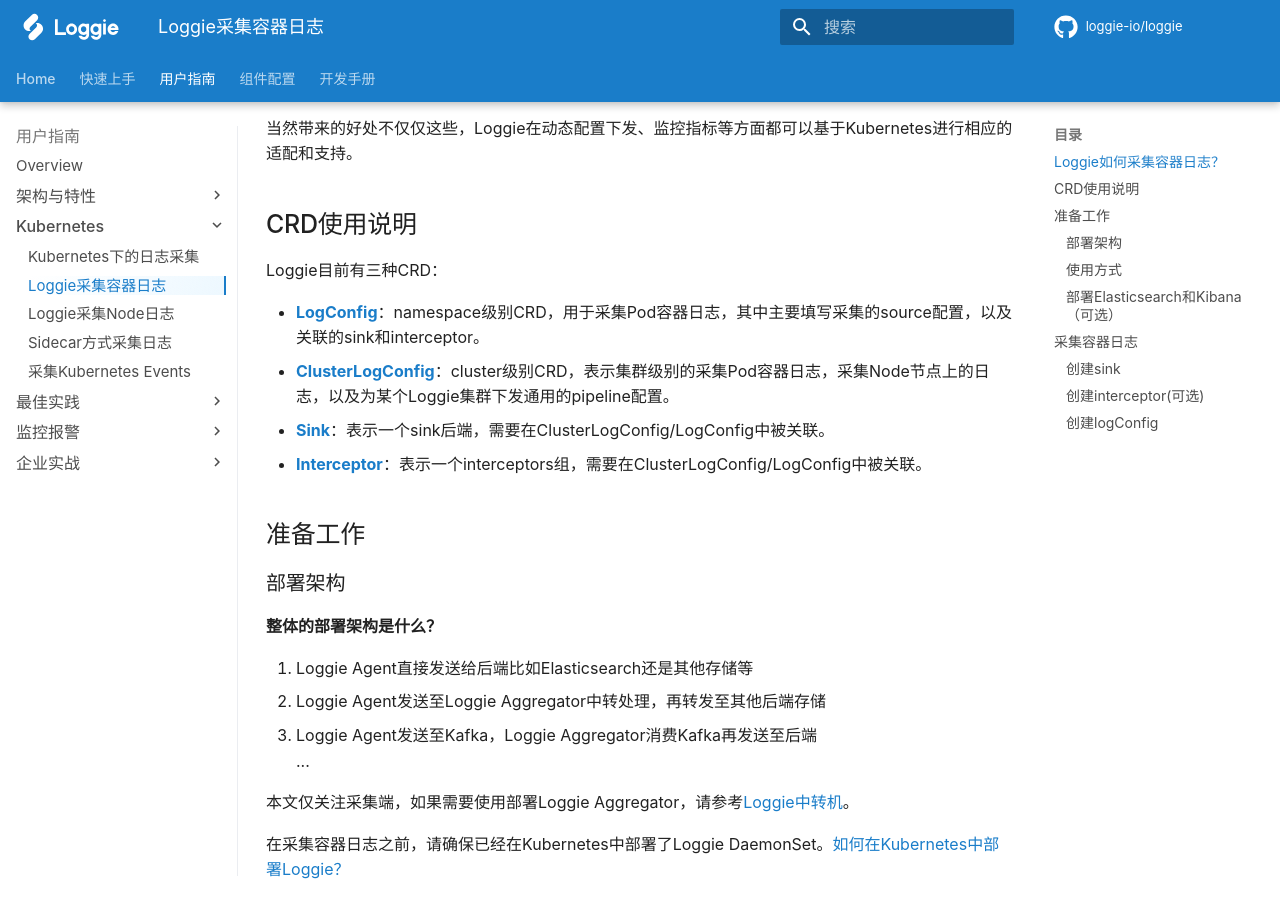
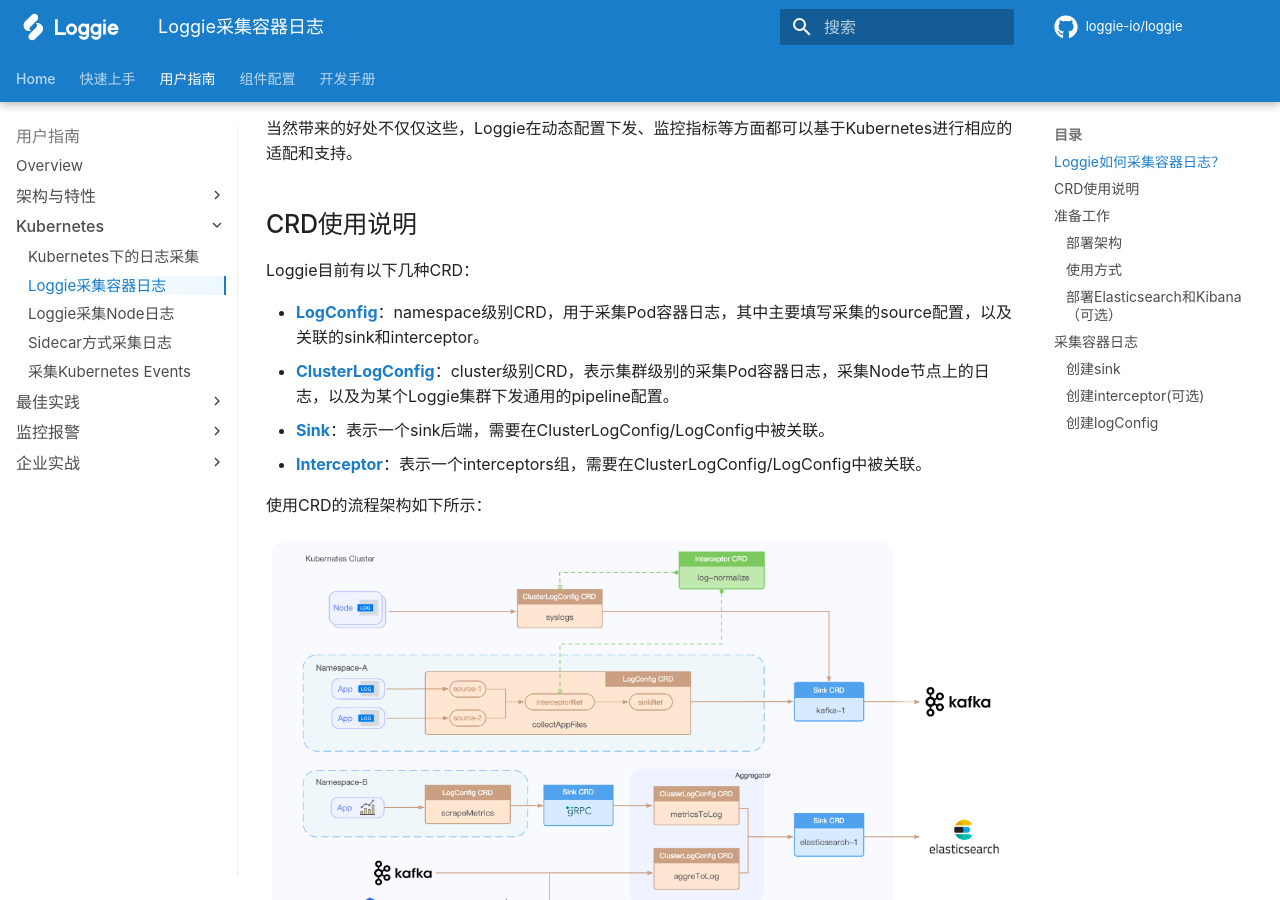
Before and after one commit to loggie-io/docs, an MkDocs documentation site: the page built from docs/user-guide/use-in-kubernetes/collect-container-logs.md, in a window 1280 px wide and 900 px high, scrolled down 1259 px. Built offline with MkDocs 1.6.1 and Material for MkDocs 9.7.7, drawn with Linux system fonts in a browser that asks for light colours; some web fonts are replaced; comment, search, counter and statistics services are not loaded.

Commit message:
Docs: add loggie crd usage

```diff
--- a/docs/user-guide/use-in-kubernetes/collect-container-logs.md
+++ b/docs/user-guide/use-in-kubernetes/collect-container-logs.md
@@ -20,13 +20,16 @@ Loggie会感知到Pod和CRD的事件，进行配置的动态更新。同时，Lo
 当然带来的好处不仅仅这些，Loggie在动态配置下发、监控指标等方面都可以基于Kubernetes进行相应的适配和支持。
 
 ## CRD使用说明
-Loggie目前有三种CRD：
+Loggie目前有以下几种CRD：
 
 - **[LogConfig](../../reference/discovery/kubernetes/logconfig.md)**：namespace级别CRD，用于采集Pod容器日志，其中主要填写采集的source配置，以及关联的sink和interceptor。
 - **[ClusterLogConfig](../../reference/discovery/kubernetes/clusterlogconfig.md)**：cluster级别CRD，表示集群级别的采集Pod容器日志，采集Node节点上的日志，以及为某个Loggie集群下发通用的pipeline配置。
 - **[Sink](../../reference/discovery/kubernetes/sink.md)**：表示一个sink后端，需要在ClusterLogConfig/LogConfig中被关联。
 - **[Interceptor](../../reference/discovery/kubernetes/interceptors.md)**：表示一个interceptors组，需要在ClusterLogConfig/LogConfig中被关联。
 
+使用CRD的流程架构如下所示：
+
+![loggie-crd-usage](imgs/loggie-crd-usage.png)
 
 ## 准备工作
 
```
Also changed, not shown: docs/user-guide/use-in-kubernetes/imgs/loggie-crd-usage.png (added).
